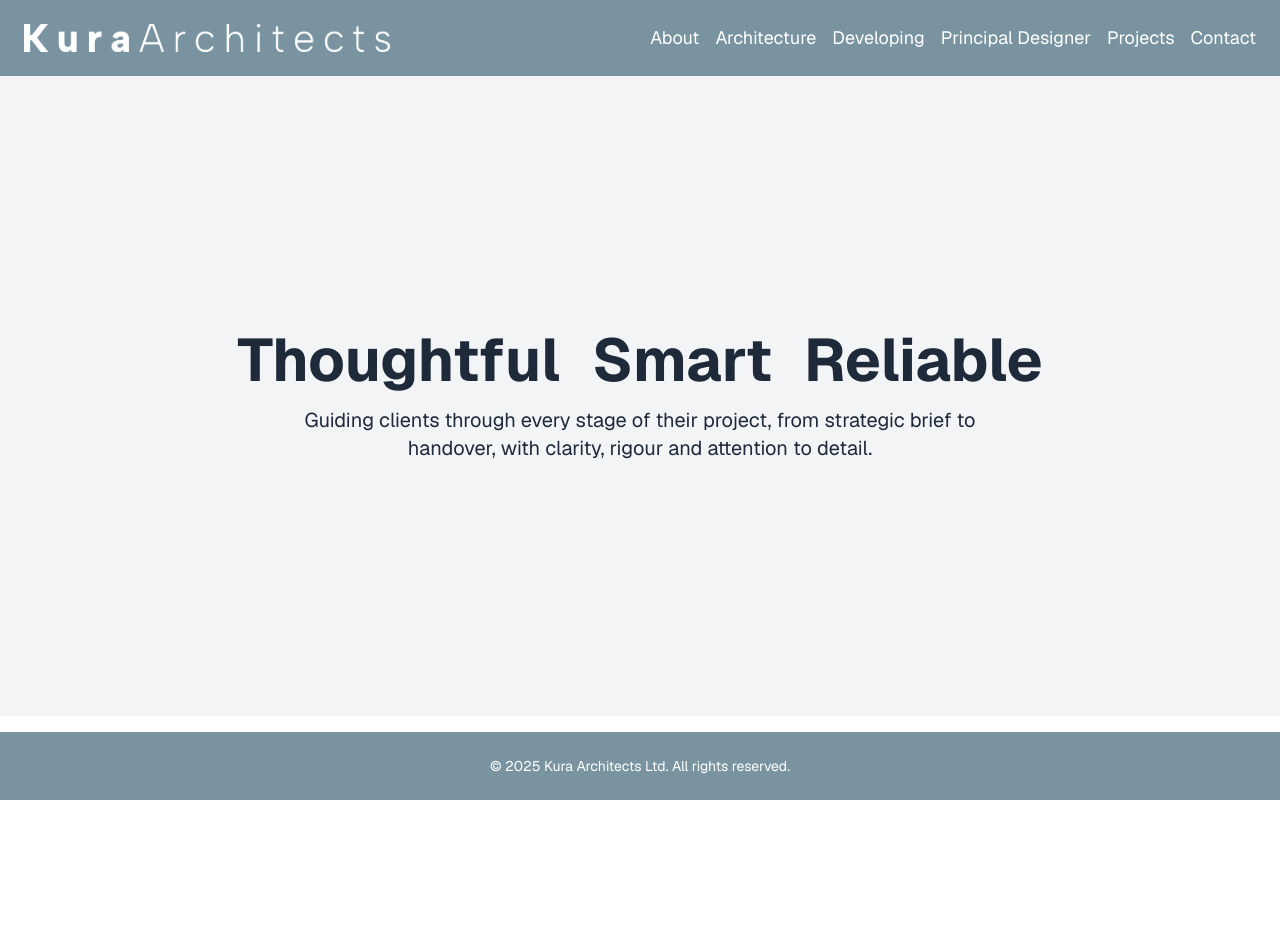
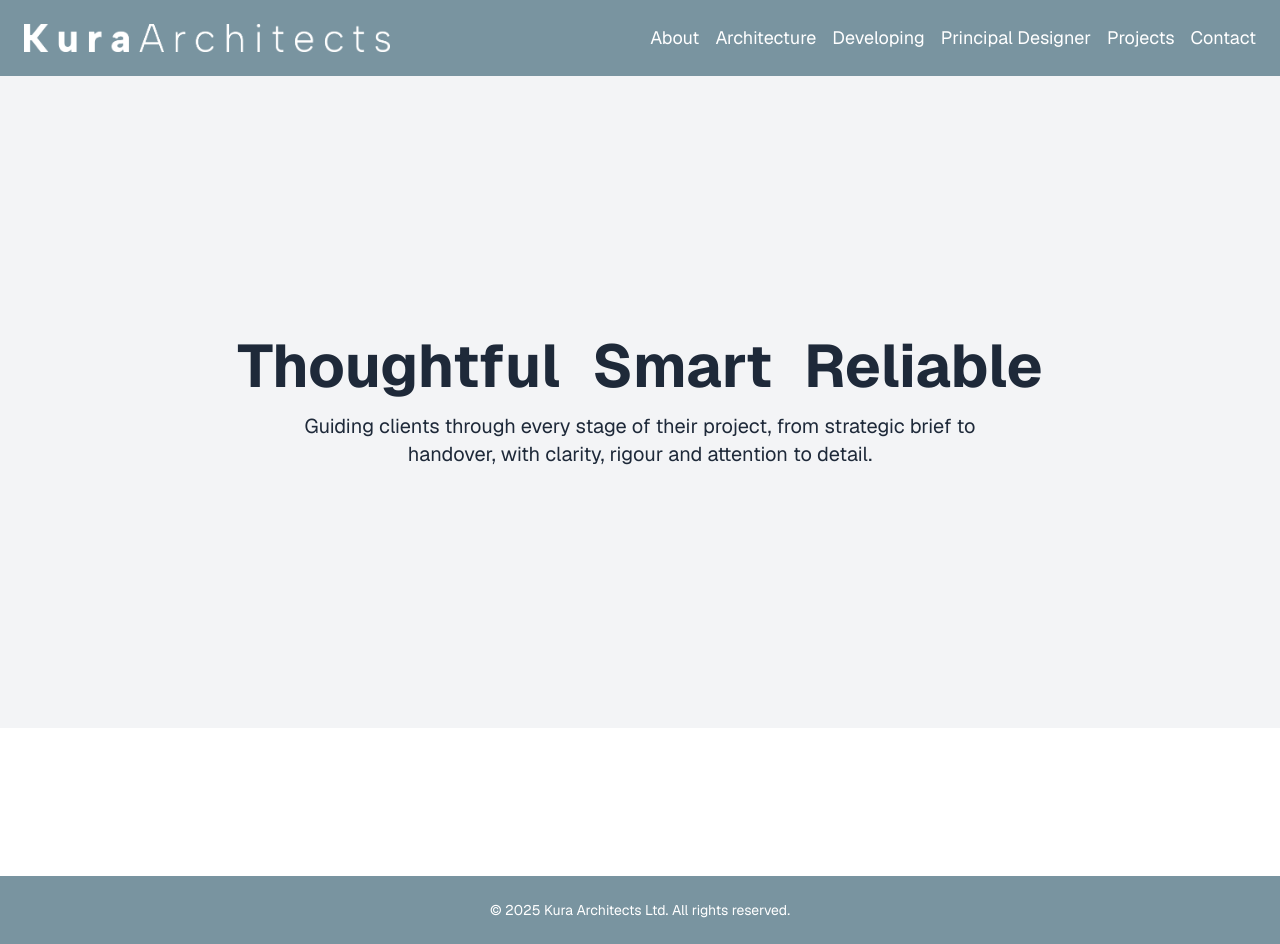
Before and after one commit to KuraArchitects/kura-architects-site, a Next.js app: page / in a window 1280 px wide. Before the commit the page ends 800 px from the top, so only its background shows below. Built offline with nearby package versions, Linux system fonts and the light colour scheme.

Commit message:
Fix landing layout

```diff
--- a/app/page.js
+++ b/app/page.js
@@ -29,8 +29,8 @@ export default function Page() {
       </header>
 
       {/* Main */}
-      <main className="flex-grow">
-        <section className="flex flex-col justify-center items-center h-[calc(100vh-160px)] bg-gray-100 text-center">
+      <main className="min-h-screen">
+        <section className="flex flex-col justify-center items-center h-[calc(100vh-148px)] bg-gray-100 text-center">
           <motion.div
             className="text-4xl md:text-6xl font-bold mb-4 flex flex-wrap justify-center gap-x-8"
             initial="hidden"
```
